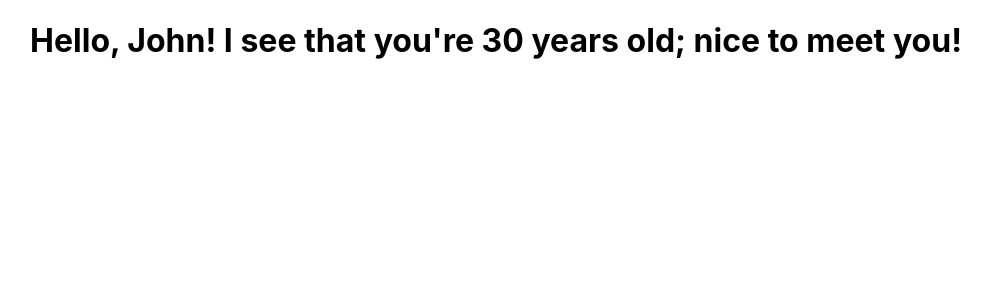
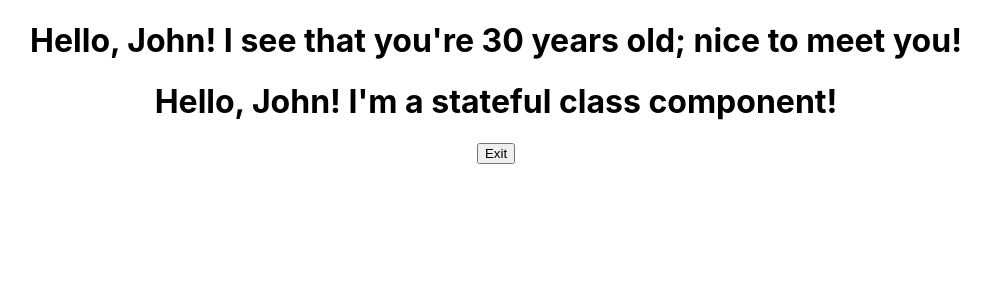
Before and after one commit to vkleer/react-app, a React (Create React App) app in the folder my-app/: page / in a window 1280 px wide. Shown: the top 300 px of the page, without its empty margins (144-1135 px from the left). Built offline with nearby package versions, Linux system fonts and the light colour scheme.

Commit message:
Create first stateful class component

```diff
--- a/my-app/src/App.js
+++ b/my-app/src/App.js
@@ -1,11 +1,13 @@
 import logo from './logo.svg';
 import './App.css';
 import FunctionalGreetingWithProps from './components/FunctionalGreetingWithProps';
+import StatefulGreeting from './components/StatefulGreeting';
 
 function App() {
   return (
     <div className="App">
       <FunctionalGreetingWithProps greeting="nice to meet you!" name="John" age="30" />
+      <StatefulGreeting greeting="I'm a stateful class component!" name="John" />
     </div>
   );
 }
--- /dev/null
+++ b/my-app/src/components/StatefulGreeting.js
@@ -0,0 +1,23 @@
+import React from "react"
+
+class StatefulGreeting extends React.Component {
+
+    constructor(props) {
+        super(props);
+        this.state = {
+            introduction: "Hello",
+            buttonText: "Exit",
+        };
+    }
+
+    render() {
+        return (
+            <div>
+                <h1>{this.state.introduction}, {this.props.name}! {this.props.greeting}</h1>
+                <button>{this.state.buttonText}</button>
+            </div>
+        )
+    }
+}
+
+export default StatefulGreeting;
```
